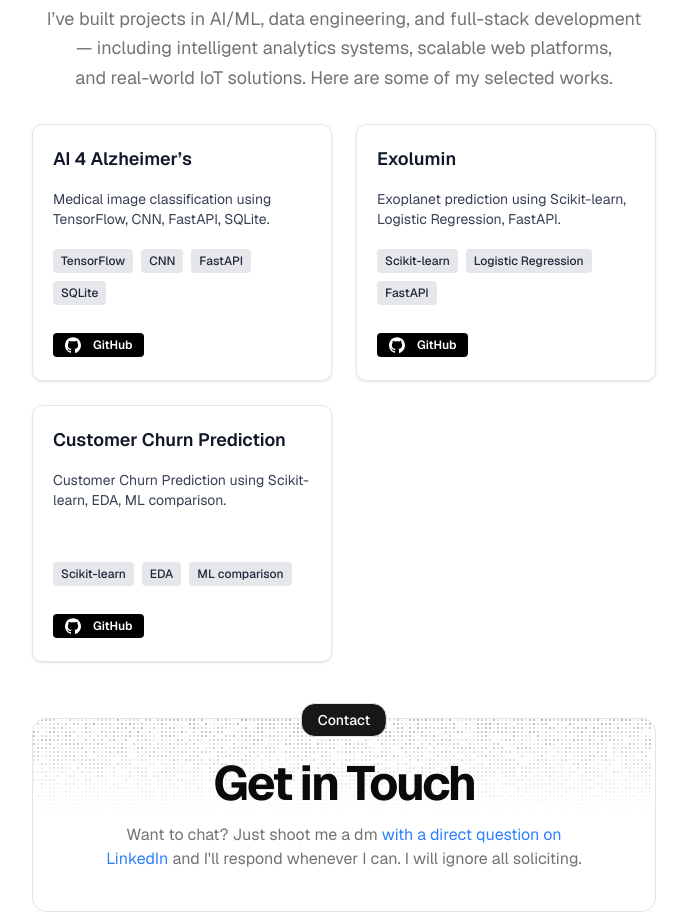
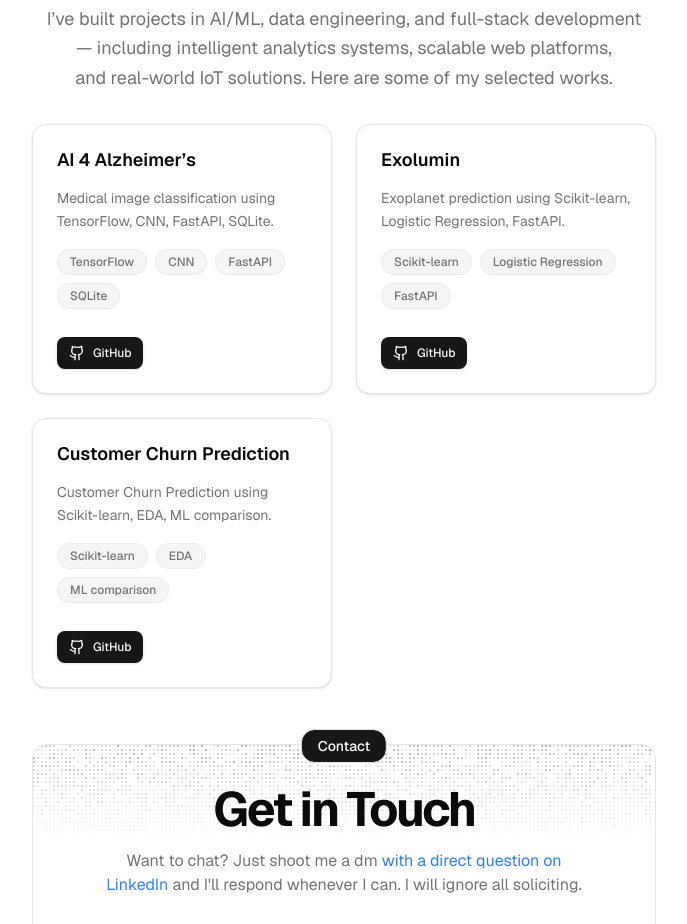
Before and after one commit to hirdeshds/portfolio, a Next.js app: page / in a window 1280 px wide. Shown: the part 1260-2184 px from the top of the page, without its empty margins (296-983 px from the left). Built offline with nearby package versions, Linux system fonts and the light colour scheme.

Commit message:
major changes in project section

```diff
--- a/src/components/project-card.tsx
+++ b/src/components/project-card.tsx
@@ -1,29 +1,11 @@
-/* eslint-disable @next/next/no-img-element */
 "use client";
 
 import { Badge } from "@/components/ui/badge";
+import { Button } from "@/components/ui/button";
 import { cn } from "@/lib/utils";
-import { ArrowUpRight } from "lucide-react";
+import { Github } from "lucide-react";
 import Link from "next/link";
-import { useState } from "react";
 import Markdown from "react-markdown";
-
-function ProjectImage({ src, alt }: { src: string; alt: string }) {
-  const [imageError, setImageError] = useState(false);
-
-  if (!src || imageError) {
-    return <div className="w-full h-48 bg-muted" />;
-  }
-
-  return (
-    <img
-      src={src}
-      alt={alt}
-      className="w-full h-100 object-cover"
-      onError={() => setImageError(false)}
-    />
-  );
-}
 
 interface Props {
   title: string;
@@ -31,14 +13,6 @@ interface Props {
   description: string;
   dates: string;
   tags: readonly string[];
-  link?: string;
-  image?: string;
-  video?: string;
-  links?: readonly {
-    icon: React.ReactNode;
-    type: string;
-    href: string;
-  }[];
   className?: string;
 }
 
@@ -48,54 +22,53 @@ export function ProjectCard({
   description,
   dates,
   tags,
-  link,
-  image,
-  video,
-  links,
   className,
 }: Props) {
   return (
     <div
       className={cn(
-        "flex flex-col h-full bg-white border border-gray-200 rounded-lg shadow-sm overflow-hidden transition-all duration-200",
+        "flex h-full flex-col rounded-xl border border-border bg-card text-card-foreground shadow-sm transition-colors",
         className
       )}
     >
-      {/* Image/video section removed. Only text, tags, and GitHub button remain. */}
-      <div className="p-5 flex flex-col gap-3 flex-1">
+      <div className="flex flex-1 flex-col gap-4 p-6">
         <div className="flex flex-col gap-1">
-          <h3 className="font-semibold text-lg text-gray-900">{title}</h3>
-          <div className="mt-0">
-            <time className="text-xs text-gray-500">{dates}</time>
-          </div>
+          <h3 className="text-lg font-semibold leading-tight">{title}</h3>
+          {dates ? (
+            <time className="text-sm text-muted-foreground">{dates}</time>
+          ) : null}
         </div>
-        <div className="text-sm flex-1 text-gray-700 mb-2">
-          <Markdown>{description}</Markdown>
+        <div className="text-sm text-muted-foreground">
+          <Markdown
+            components={{
+              p: ({ children }) => (
+                <p className="mb-0 leading-relaxed">{children}</p>
+              ),
+            }}
+          >
+            {description}
+          </Markdown>
         </div>
         {tags && tags.length > 0 && (
-          <div className="flex flex-wrap gap-2 mt-auto mb-2">
+          <div className="mt-auto flex flex-wrap gap-2">
             {tags.map((tag) => (
-              <span
+              <Badge
                 key={tag}
-                className="bg-gray-200 text-gray-800 rounded px-2 py-1 text-xs font-medium"
+                variant="secondary"
+                className="rounded-full border border-border/60 bg-muted px-3 py-1 text-xs font-medium text-muted-foreground"
               >
                 {tag}
-              </span>
+              </Badge>
             ))}
           </div>
         )}
         {href && (
-          <div className="mt-2">
-            <Link
-              href={href}
-              target="_blank"
-              rel="noopener noreferrer"
-              className="inline-flex items-center gap-2 px-3 py-1 bg-black text-white rounded font-semibold text-xs hover:bg-gray-800 transition"
-            >
-              <svg width="16" height="16" fill="currentColor" viewBox="0 0 24 24" className="mr-1"><path d="M12 .297c-6.63 0-12 5.373-12 12 0 5.303 3.438 9.8 8.205 11.385.6.113.82-.258.82-.577 0-.285-.01-1.04-.015-2.04-3.338.724-4.042-1.415-4.042-1.415-.546-1.387-1.333-1.757-1.333-1.757-1.089-.744.083-.729.083-.729 1.205.084 1.84 1.236 1.84 1.236 1.07 1.834 2.809 1.304 3.495.997.108-.776.418-1.304.762-1.604-2.665-.3-5.466-1.332-5.466-5.93 0-1.31.469-2.381 1.236-3.221-.124-.303-.535-1.523.117-3.176 0 0 1.008-.322 3.301 1.23a11.52 11.52 0 013.003-.404c1.02.005 2.045.138 3.003.404 2.291-1.553 3.297-1.23 3.297-1.23.653 1.653.242 2.873.118 3.176.77.84 1.234 1.911 1.234 3.221 0 4.61-2.803 5.625-5.475 5.921.43.372.823 1.102.823 2.222 0 1.604-.014 2.896-.014 3.293 0 .322.216.694.825.576C20.565 22.092 24 17.592 24 12.297c0-6.627-5.373-12-12-12"/></svg>
+          <Button asChild size="sm" className="mt-3 w-fit gap-2">
+            <Link href={href} target="_blank" rel="noopener noreferrer">
+              <Github className="h-4 w-4" aria-hidden />
               GitHub
             </Link>
-          </div>
+          </Button>
         )}
       </div>
     </div>
```
